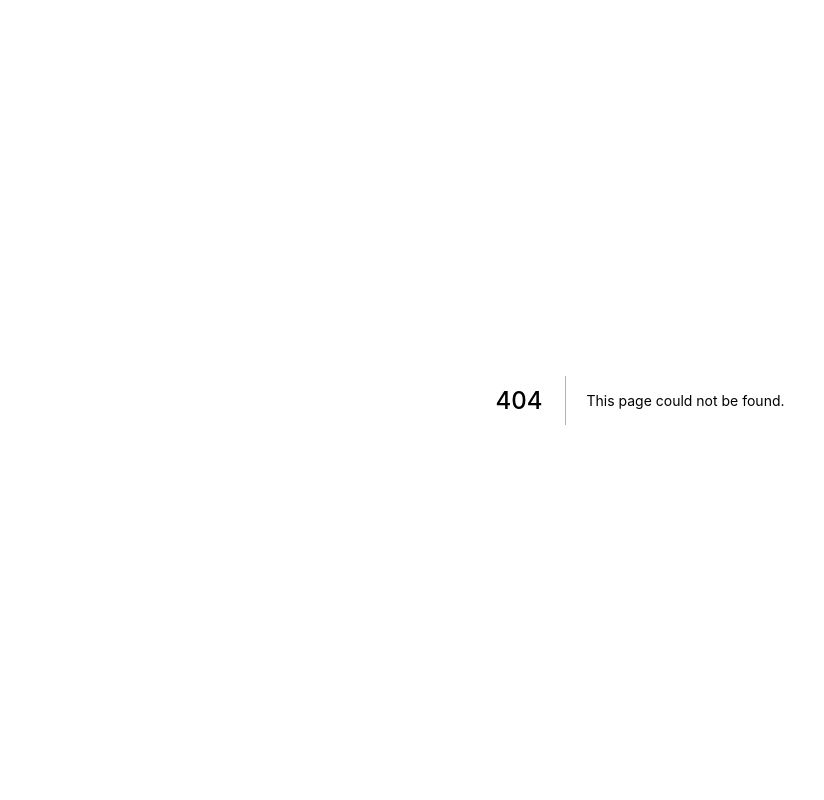
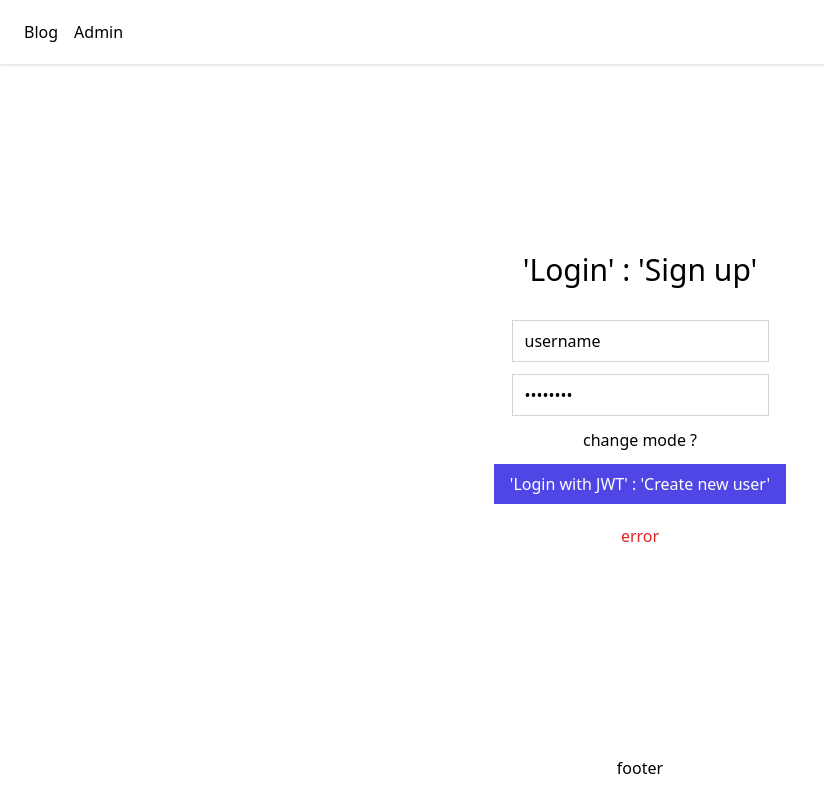
Before and after one commit to rewdaraw/nextjs-testing, a Next.js app: page /admin in a window 1280 px wide. Before the commit this address had no page. Shown: the whole page, without its empty margins (0-824 px from the left). Built offline with nearby package versions, Linux system fonts and the light colour scheme.

Commit message:
create Auth template

```diff
--- /dev/null
+++ b/src/components/Auth.tsx
@@ -0,0 +1,45 @@
+const Auth: React.FC = () => {
+  return (
+    <>
+      <p className="text-3xl text-center">'Login' : 'Sign up'</p>
+      <form className="mt-8 space-y-3">
+        <div>
+          <input
+            type="text"
+            required
+            className="px-3 py-2 border border-gray-300"
+            placeholder="Username"
+            value="username"
+          />
+        </div>
+        <div>
+          <input
+            type="password"
+            required
+            className="px-3 py-2 border border-gray-300"
+            placeholder="Password"
+            value="password"
+          />
+        </div>
+        <p
+          data-testid="mode-change"
+          className="flex flex-col items-center justify-center font-medium cursor-pointer hover:text-indigo-500 "
+        >
+          change mode ?
+        </p>
+
+        <div className="flex flex-col items-center justify-center">
+          <button
+            // disabled={!username || !password}
+            type="submit"
+            className="px-4 py-2 text-white bg-indigo-600 disabled:opacity-40 hover:bg-indigo-700 focus:outline-none"
+          >
+            'Login with JWT' : 'Create new user'
+          </button>
+        </div>
+      </form>
+      <p className="mt-5 text-red-600">error</p>
+    </>
+  )
+}
+export default Auth
--- /dev/null
+++ b/src/pages/admin/index.tsx
@@ -0,0 +1,13 @@
+import React from 'react'
+import Auth from '../../components/Auth'
+import Layout from '../../components/Layout'
+
+const AdminPage = () => {
+  return (
+    <Layout title="Admin">
+      <Auth />
+    </Layout>
+  )
+}
+
+export default AdminPage
```
